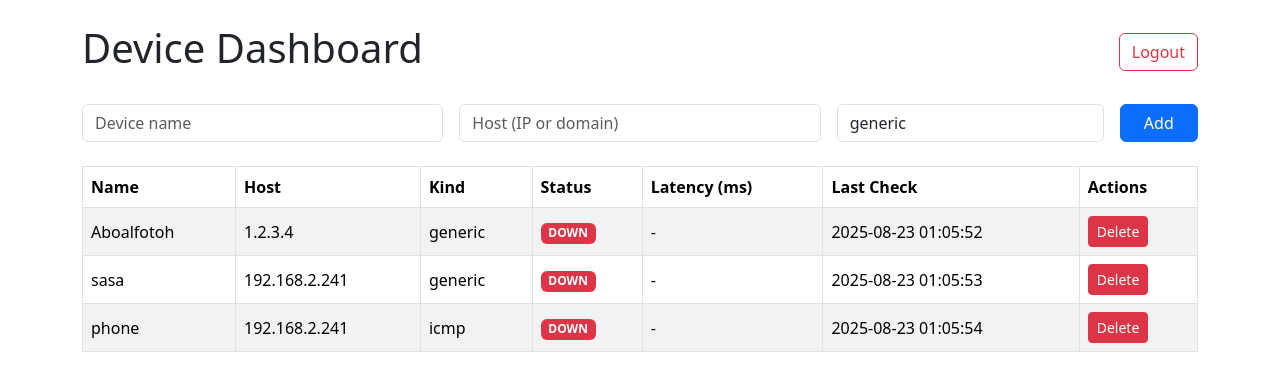
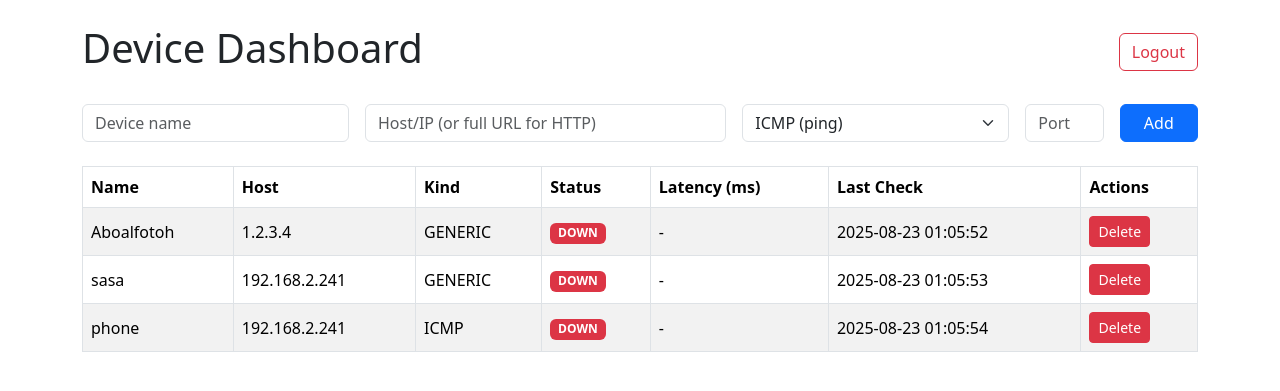
Before and after one commit to Mostafao4/Lightweight-Real-Time-Device-System-Monitoring-Dashboard, a Flask app: page / in a window 1280 px wide. Shown: the part 56-447 px from the top of the page. Run offline with Flask 3, Linux system fonts and the light colour scheme; the visitor is signed in with stand-in values (Sample User, id 1).

Commit message:
index working with http & tcp

```diff
--- a/app/templates/index.html
+++ b/app/templates/index.html
@@ -16,14 +16,21 @@
   <!-- Add Device Form (only for logged-in users) -->
   {% if session.logged_in %}
   <form method="post" class="row g-3 mb-4">
-    <div class="col-md-4">
+    <div class="col-md-3">
       <input name="name" class="form-control" placeholder="Device name" required>
     </div>
     <div class="col-md-4">
-      <input name="host" class="form-control" placeholder="Host (IP or domain)" required>
+      <input name="host" class="form-control" placeholder="Host/IP (or full URL for HTTP)" required>
     </div>
     <div class="col-md-3">
-      <input name="kind" class="form-control" placeholder="Kind (server, db, etc.)" value="generic">
+      <select name="kind" class="form-select">
+        <option value="icmp" selected>ICMP (ping)</option>
+        <option value="http">HTTP (website/API)</option>
+        <option value="tcp">TCP Port (e.g., printer 9100)</option>
+      </select>
+    </div>
+    <div class="col-md-1">
+      <input name="port" class="form-control" placeholder="Port" type="number" min="1" max="65535">
     </div>
     <div class="col-md-1">
       <button class="btn btn-primary w-100">Add</button>
@@ -50,7 +57,7 @@
       <tr id="row-{{ d.id }}">
         <td class="c-name">{{ d.name }}</td>
         <td class="c-host">{{ d.host }}</td>
-        <td class="c-kind">{{ d.kind }}</td>
+        <td class="c-kind text-uppercase">{{ d.kind }}</td>
         <td class="c-status">
           {% if cr %}
             {% if cr.status == "up" %}
@@ -76,10 +83,10 @@
       </tr>
       {% endfor %}
     </tbody>
-
   </table>
 
   <script>
+  // Whether to render Actions column on newly added rows during AJAX updates
   const canDelete = {{ 'true' if session.logged_in else 'false' }};
 
   function badge(status) {
@@ -103,19 +110,23 @@
         const row = document.getElementById(`row-${dev.id}`);
         const latency = (dev.latency_ms ?? "-");
         const last = (dev.last_check ?? "never");
+        const kind = (dev.kind || "").toUpperCase();
 
         if (row) {
           row.querySelector(".c-status").innerHTML = badge(dev.status);
           row.querySelector(".c-latency").textContent = (latency === "-" ? "-" : `${latency} ms`);
           row.querySelector(".c-last").textContent = last;
+          row.querySelector(".c-kind").textContent = kind;
+          row.querySelector(".c-host").textContent = dev.host;
+          row.querySelector(".c-name").textContent = dev.name;
         } else {
-            // new row
+          // New device appeared: append row
           const tr = document.createElement("tr");
           tr.id = `row-${dev.id}`;
           tr.innerHTML = `
             <td class="c-name">${dev.name}</td>
             <td class="c-host">${dev.host}</td>
-              <td class="c-kind">${dev.kind}</td>
+            <td class="c-kind text-uppercase">${kind}</td>
             <td class="c-status">${badge(dev.status)}</td>
             <td class="c-latency">${latency === "-" ? "-" : latency + " ms"}</td>
             <td class="c-last">${last}</td>
@@ -130,7 +141,7 @@
         }
       });
 
-        // remove rows no longer present
+      // Remove rows no longer present
       for (const tr of Array.from(tbody.querySelectorAll("tr"))) {
         const id = parseInt(tr.id.replace("row-", ""), 10);
         if (!seen.has(id)) tr.remove();
@@ -140,9 +151,8 @@
     }
   }
 
-    // run now, then every 10s (adjust as needed)
+  // Run immediately, then every 10s (adjust if needed)
   refreshDevices();
   setInterval(refreshDevices, 10000);
   </script>
-
 {% endblock %}
```
Also changed, not shown: instance/monitor.db. Lines whose indentation alone changed are shown as unchanged.
